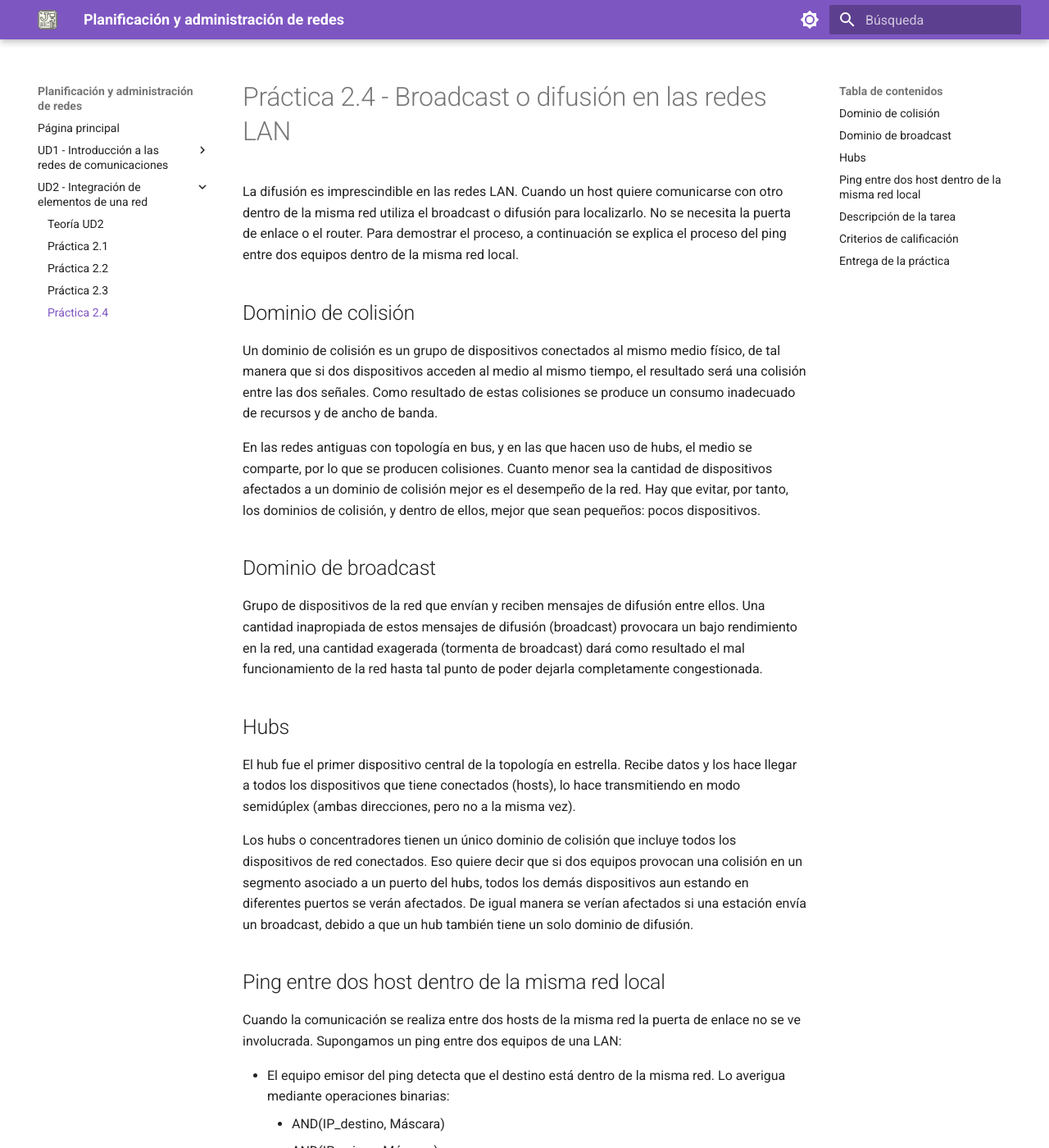
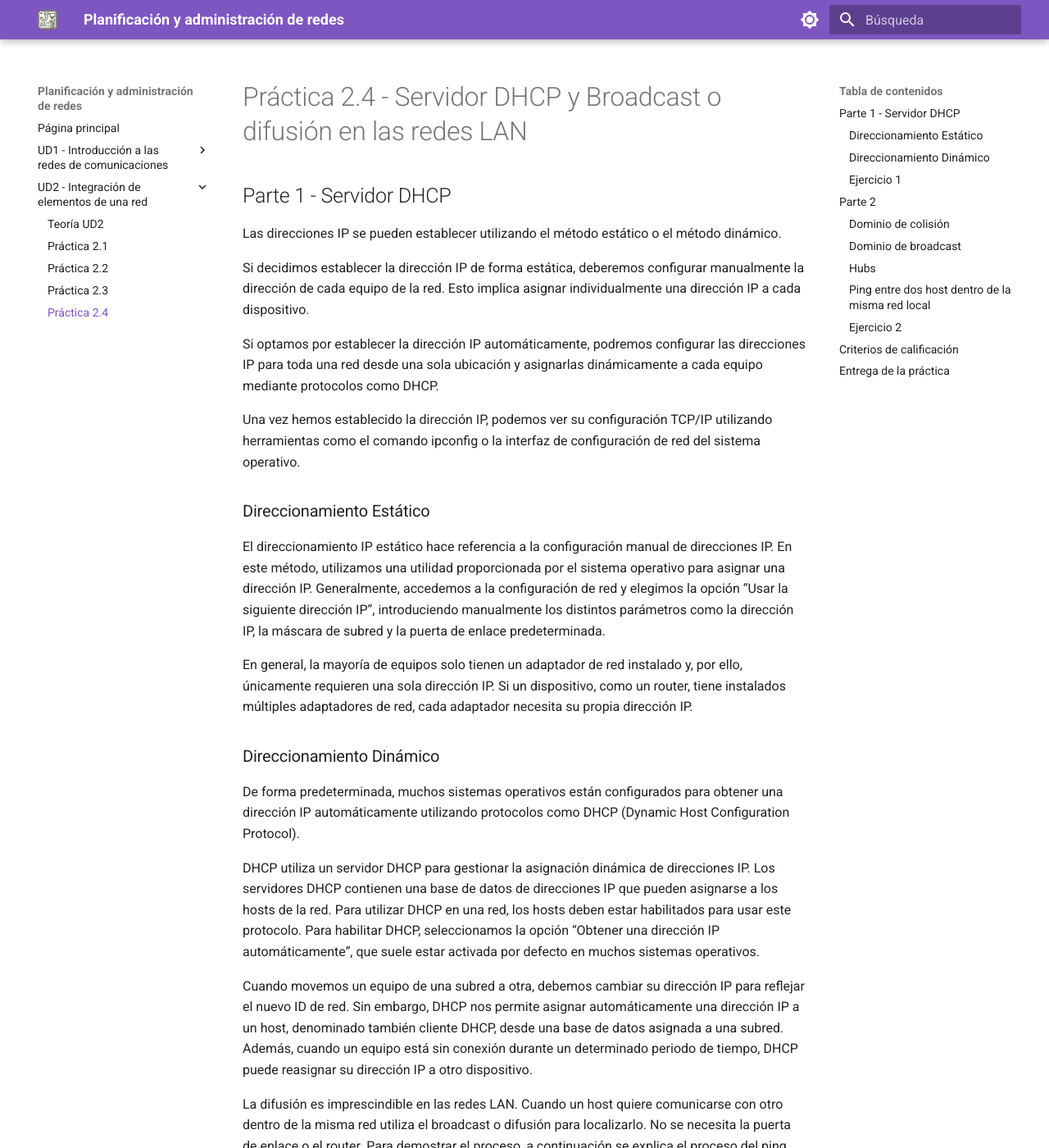
Before and after one commit to Joperpu/par2425, an MkDocs documentation site: the page built from docs/pr2.4.md, in a window 1280 px wide and 1400 px high. Shown: the whole window at 82% size. Built offline with MkDocs 1.6.1 and Material for MkDocs 9.7.7, drawn with Linux system fonts in a browser that asks for light colours; some of the changed text lies outside the part shown.

Commit message:
Nueva práctica 2.4

```diff
--- a/docs/pr2.4.md
+++ b/docs/pr2.4.md
@@ -1,25 +1,55 @@
-# Práctica 2.4 - Broadcast o difusión en las redes LAN
+# Práctica 2.4 - Servidor DHCP y Broadcast o difusión en las redes LAN
+
+## Parte 1 - Servidor DHCP
+
+Las direcciones IP se pueden establecer utilizando el método estático o el método dinámico.
+
+Si decidimos establecer la dirección IP de forma estática, deberemos configurar manualmente la dirección de cada equipo de la red. Esto implica asignar individualmente una dirección IP a cada dispositivo.
+
+Si optamos por establecer la dirección IP automáticamente, podremos configurar las direcciones IP para toda una red desde una sola ubicación y asignarlas dinámicamente a cada equipo mediante protocolos como DHCP.
+
+Una vez hemos establecido la dirección IP, podemos ver su configuración TCP/IP utilizando herramientas como el comando ipconfig o la interfaz de configuración de red del sistema operativo.
+
+### Direccionamiento Estático
+
+El direccionamiento IP estático hace referencia a la configuración manual de direcciones IP. En este método, utilizamos una utilidad proporcionada por el sistema operativo para asignar una dirección IP. Generalmente, accedemos a la configuración de red y elegimos la opción “Usar la siguiente dirección IP”, introduciendo manualmente los distintos parámetros como la dirección IP, la máscara de subred y la puerta de enlace predeterminada.
+
+En general, la mayoría de equipos solo tienen un adaptador de red instalado y, por ello, únicamente requieren una sola dirección IP. Si un dispositivo, como un router, tiene instalados múltiples adaptadores de red, cada adaptador necesita su propia dirección IP.
+
+### Direccionamiento Dinámico
+
+De forma predeterminada, muchos sistemas operativos están configurados para obtener una dirección IP automáticamente utilizando protocolos como DHCP (Dynamic Host Configuration Protocol).
+
+DHCP utiliza un servidor DHCP para gestionar la asignación dinámica de direcciones IP. Los servidores DHCP contienen una base de datos de direcciones IP que pueden asignarse a los hosts de la red. Para utilizar DHCP en una red, los hosts deben estar habilitados para usar este protocolo. Para habilitar DHCP, seleccionamos la opción “Obtener una dirección IP automáticamente”, que suele estar activada por defecto en muchos sistemas operativos.
+
+Cuando movemos un equipo de una subred a otra, debemos cambiar su dirección IP para reflejar el nuevo ID de red. Sin embargo, DHCP nos permite asignar automáticamente una dirección IP a un host, denominado también cliente DHCP, desde una base de datos asignada a una subred. Además, cuando un equipo está sin conexión durante un determinado periodo de tiempo, DHCP puede reasignar su dirección IP a otro dispositivo.
 
 La difusión es imprescindible en las redes LAN. Cuando un host quiere comunicarse con otro dentro de la misma red utiliza el broadcast o difusión para localizarlo. No se necesita la puerta de enlace o el router. Para demostrar el proceso, a continuación se explica el proceso del ping entre dos equipos dentro de la misma red local.
 
-## Dominio de colisión
+### Ejercicio 1
+
+Documenta el proceso de creación de una red con cuatro equipos y un servidor DHCP, donde este asigne direcciones de la red 192.168.1.0, y que asigne direcciones en el rango 11 hasta la 50. Documentar tanto el proceso de creación con la configuración del servidor, así como el resultado.
+
+## Parte 2
+
+### Dominio de colisión
 
 Un dominio de colisión es un grupo de dispositivos conectados al mismo medio físico, de tal manera que si dos dispositivos acceden al medio al mismo tiempo, el resultado será una colisión entre las dos señales. Como resultado de estas colisiones se produce un consumo inadecuado de recursos y de ancho de banda.
 
 En las redes antiguas con topología en bus, y en las que hacen uso de hubs, el medio se comparte, por lo que se producen colisiones. Cuanto menor sea la cantidad de dispositivos afectados a un dominio de colisión mejor es el desempeño de la red.
 Hay que evitar, por tanto, los dominios de colisión, y dentro de ellos, mejor que sean pequeños: pocos dispositivos.
 
-## Dominio de broadcast
+### Dominio de broadcast
 
 Grupo de dispositivos de la red que envían y reciben mensajes de difusión entre ellos. Una cantidad inapropiada de estos mensajes de difusión (broadcast) provocara un bajo rendimiento en la red, una cantidad exagerada (tormenta de broadcast) dará como resultado el mal funcionamiento de la red hasta tal punto de poder dejarla completamente congestionada.
 
-## Hubs
+### Hubs
 El hub fue el primer dispositivo central de la topología en estrella. Recibe datos y los hace llegar a todos los dispositivos que tiene conectados (hosts), lo hace transmitiendo en modo semidúplex (ambas direcciones, pero no a la misma vez).
 
 Los hubs o concentradores tienen un único dominio de colisión que incluye todos los dispositivos de red conectados. Eso quiere decir que si dos equipos provocan una colisión en un segmento asociado a un puerto del hubs, todos los demás dispositivos aun estando en diferentes puertos se verán afectados. De igual manera se verían afectados si una estación envía un broadcast, debido a que un hub también tiene un solo dominio de difusión.
 
 
-## Ping entre dos host dentro de la misma red local
+### Ping entre dos host dentro de la misma red local
 
 Cuando la comunicación se realiza entre dos hosts de la misma red la puerta de enlace no se ve involucrada. Supongamos un ping entre dos equipos de una LAN:
 
@@ -36,7 +66,7 @@ Cuando la comunicación se realiza entre dos hosts de la misma red la puerta de
     - echo request se encapsula en la trama
     - echo reply vuelve
 
-## Descripción de la tarea
+### Ejercicio 2
 
 Responde a las siguientes preguntas y documenta aquello que sea necesario. Utiliza el modo simulación de Cisco Packet Tracer para las capturas de pantalla de los protocolos.
 
@@ -58,31 +88,34 @@ Responde a las siguientes preguntas y documenta aquello que sea necesario. Utili
 
 Esta práctica evalúa los criterios de evaluación **a)**, **d)**, **e)** **f)**, y **g)** del **RA2**. Para su corrección se tendrá en cuenta:
 
-1. Configuración del escenario en Packet Tracer (20%)
-    - Creación correcta del escenario tal como se muestra en la imagen proporcionada.
-	- Inclusión de la dirección de red indicada.
-	- Añadir el nombre del estudiante en el escenario.
-2. Creación y ejecución de la PDU simple y configuración de la simulación (25%)
-	- Creación correcta de una PDU simple que envía un ping desde el PC de la izquierda al de la derecha utilizando el ícono “Add Simple PDU”.
+1. Configuración y Documentación de la Red con Servidor DHCP (25%)
+	- Configuración correcta de la red con cuatro equipos y un servidor DHCP en Cisco Packet Tracer.
+	- Configuración del servidor DHCP para asignar direcciones de la red 192.168.1.0, en el rango del 11 al 50.
+	- Documentación detallada del proceso de creación y configuración, incluyendo capturas de pantalla y explicaciones claras.
+	- Verificación del resultado, mostrando que los equipos reciben correctamente las direcciones IP asignadas por DHCP.
+2. Configuración del Escenario y Ejecución de la PDU Simple (20%)
+	- Creación correcta del escenario según la imagen proporcionada, utilizando la dirección de red 10.0.0.0 y asignando IPs consecutivas desde la primera disponible.
+	- Creación y envío de una PDU simple (ping) desde el PC de la izquierda al de la derecha utilizando el ícono “Add Simple PDU”.
+	- Presentación del escenario en Cisco Packet Tracer, incluyendo las direcciones IP asignadas y la conectividad entre dispositivos.
+3. Configuración y Uso del Modo Simulación en Cisco Packet Tracer (20%)
 	- Uso del comando arp -d para limpiar la caché ARP del equipo origen.
-	- Configuración del modo simulación, eliminando todos los protocolos y añadiendo solo ARP e ICMP.
-3. Identificación y demostración del dominio de difusión (20%)
-	- Correcta identificación del dominio de difusión en el escenario.
-	- Envío de una captura de pantalla de Cisco Packet Tracer que lo demuestre.
-	- Indicación del protocolo que utiliza el dominio de difusión y explicación de su propósito.
-4. Análisis del proceso de resolución ARP (20%)
-	- Identificación del escenario y la trama donde se realiza la resolución ARP.
-	- Indicación de la capa del modelo OSI donde se realiza la resolución ARP, acompañada de una captura de pantalla.
-	- Especificación de:
-	    - La capa donde se realiza la resolución ARP.
-	    - La dirección IP consultada.
-	    - La dirección MAC devuelta.
-5. Explicación de la ausencia de broadcast en la repetición de la simulación (15%)
-	- Repetición correcta de la simulación sin que se realice el broadcast.
-	- Explicación clara de por qué ya no se realiza el broadcast, demostrando comprensión del funcionamiento de la caché ARP y su impacto en la comunicación en redes.
+	- Configuración adecuada del modo simulación, eliminando todos los protocolos y añadiendo solo ARP e ICMP.
+	- Capturas de pantalla que demuestren la configuración y los pasos realizados.
+4. Análisis del Dominio de Difusión y Resolución ARP (20%)
+	- Identificación del dominio de difusión (broadcast) en el escenario.
+	- Captura de pantalla que lo demuestre, indicando el protocolo que lo utiliza y su propósito.
+	- Análisis detallado del escenario y la trama donde se realiza la resolución ARP, incluyendo:
+	- Capa del modelo OSI donde se realiza la resolución ARP.
+	- Dirección IP consultada.
+	- Dirección MAC devuelta.
+	- Capturas de pantalla y referencias al modelo OSI.
+5. Comprensión del Proceso de Comunicación y de la Caché ARP (15%)
+	- Descripción de la siguiente trama que se envía después de solucionarse el problema de la MAC mediante el broadcast.
+	- Repetición de la simulación y explicación de por qué ya no se realiza el broadcast.
+	- Explicación clara del funcionamiento de la caché ARP y su impacto en la comunicación en redes.
 
 ## Entrega de la práctica
 
-Crea un archivo ZIP con el PDF y el archivo del escenario de Cisco Packet Tracer, y súbelo en el lugar de la plataforma Moodle Centros habilitado para ello, con el siguiente nombre:
+Crea un archivo ZIP con el PDF y los archivos de los escenarios de Cisco Packet Tracer, y súbelo en el lugar de la plataforma Moodle Centros habilitado para ello, con el siguiente nombre:
 
 **Apellido1Apellido2_Nombre_PAR_UD2_P4.pdf**
```
